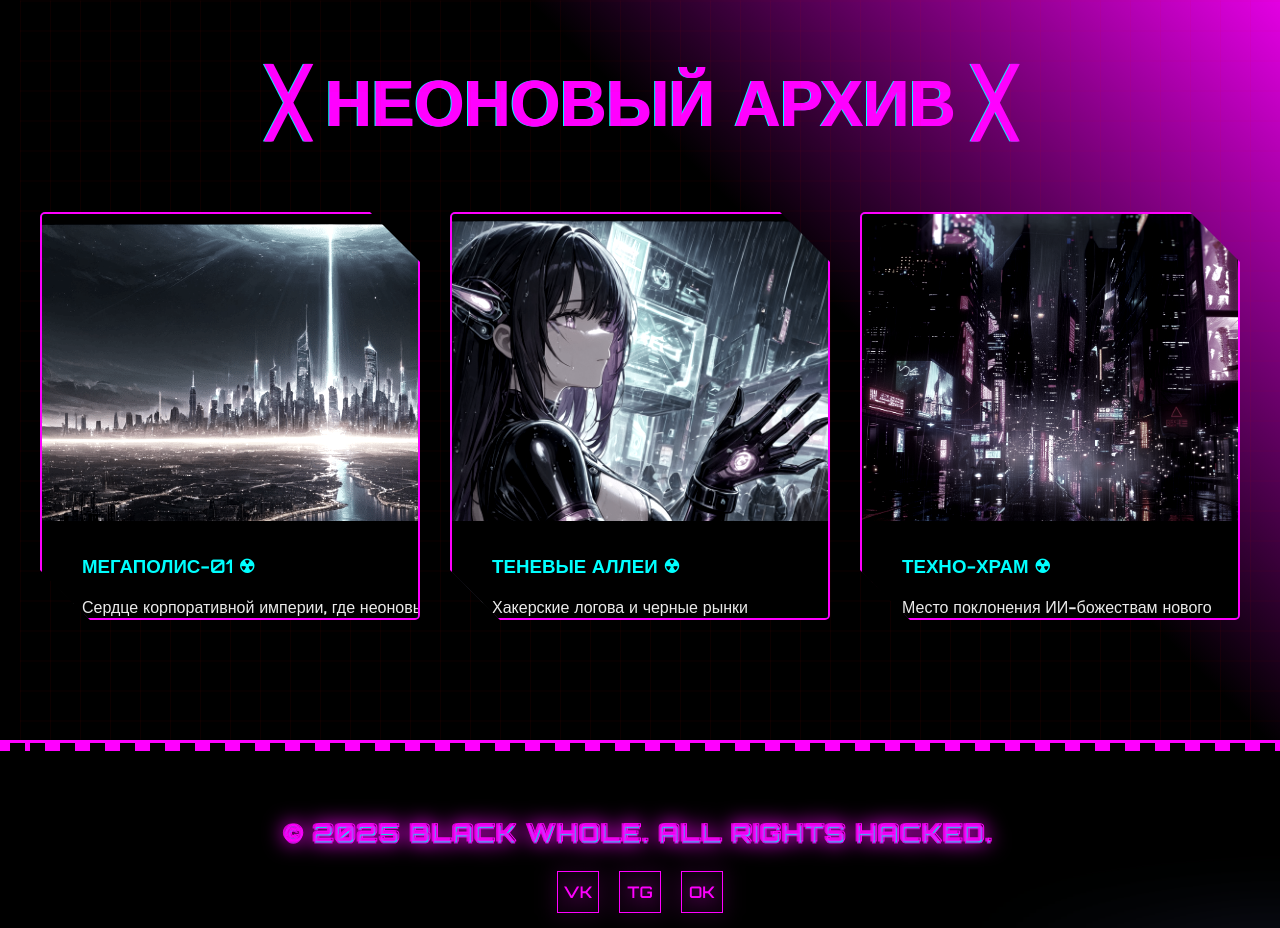
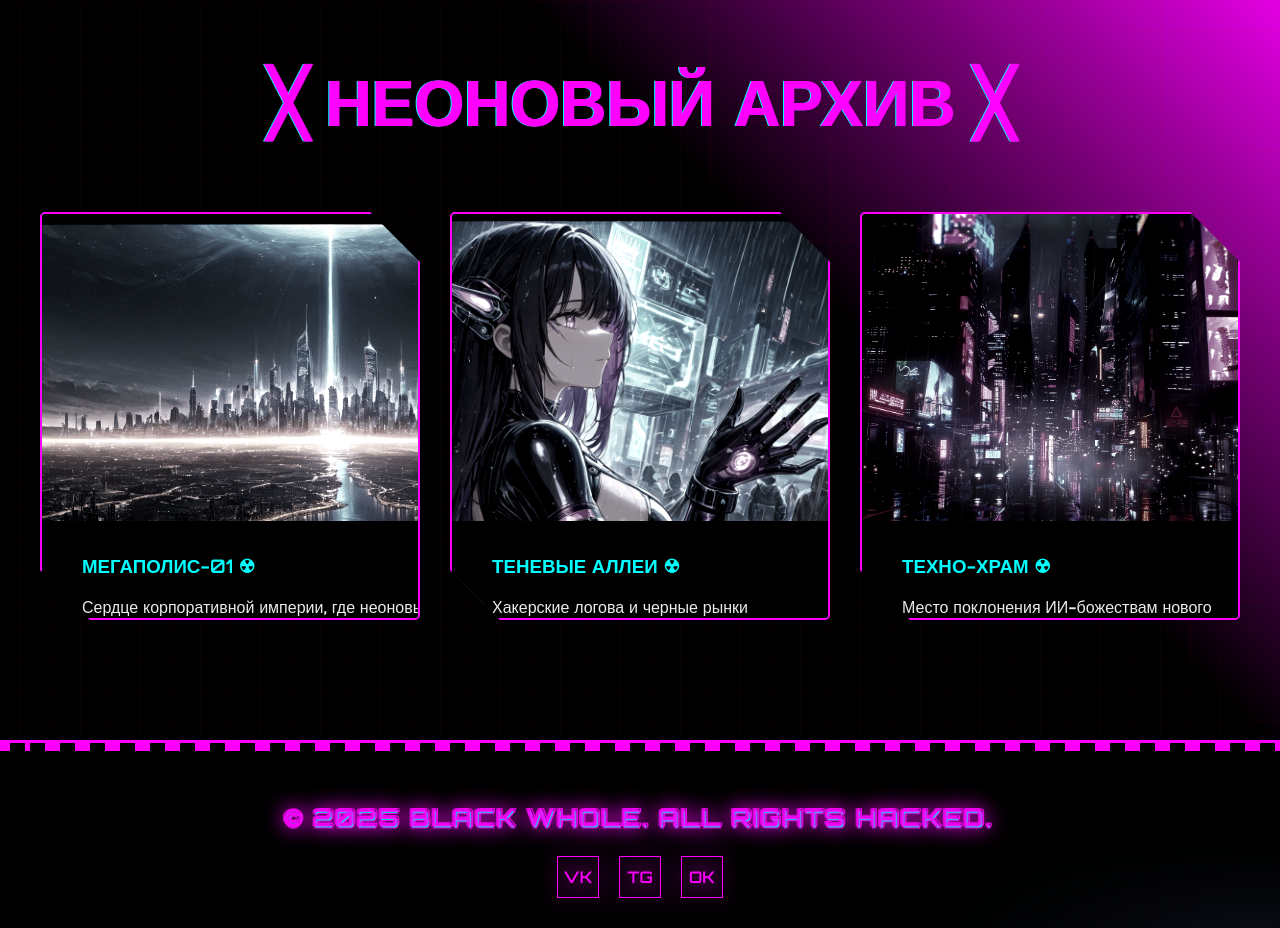
Before and after one commit to AlexAloneee/blackwholeweb, a plain HTML site: page index.html in a window 1280 px wide. Shown: the part 5749-6677 px from the top of the page. Drawn offline with Linux system fonts and the light colour scheme.

Commit message:
Update style.css

```diff
--- a/styles/style.css
+++ b/styles/style.css
@@ -970,8 +970,9 @@ a
 
   .neon-wrapper {
     position: relative;
-    padding: 50px;
+    padding: 35px;
     filter: drop-shadow(0 0 10px var(--primary-color));
+    /* padding-bottom: 100px; */
   }
 
   .footer-text {
```
